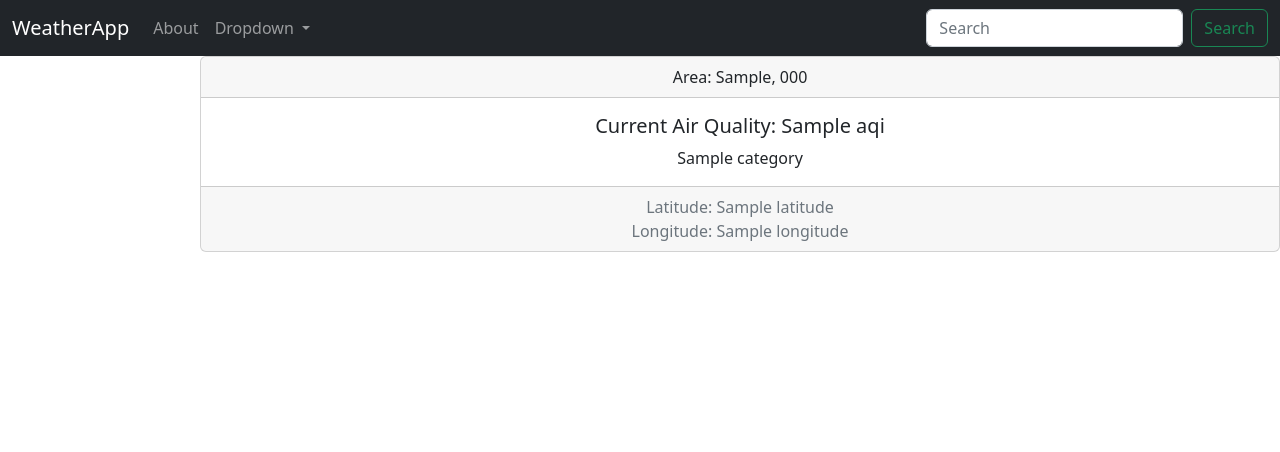
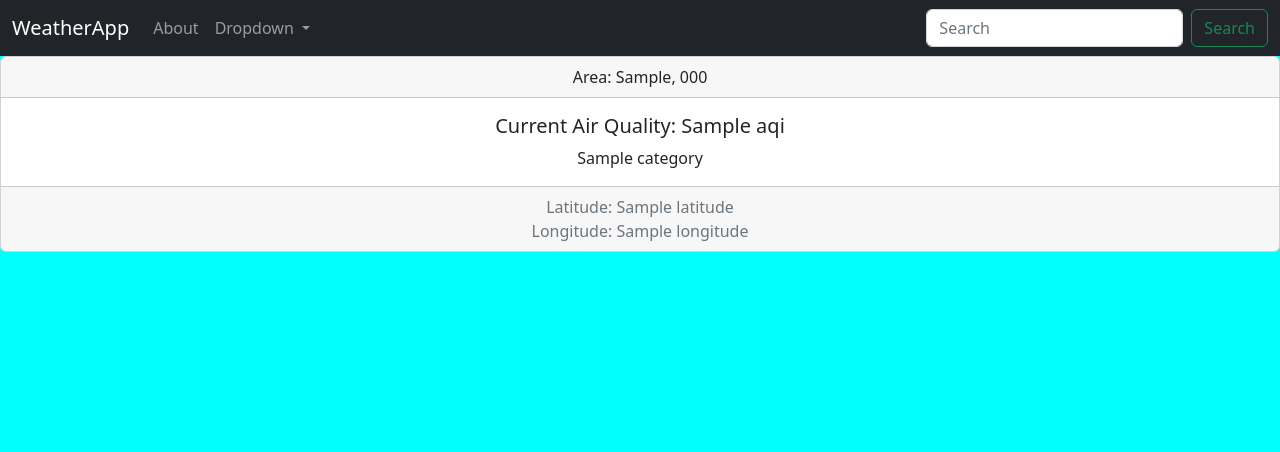
Before and after one commit to austinholmes33/weather-app, a Django app: template lookup/templates/home.html in a window 1280 px wide. Shown: the top 452 px of the page. Run offline with Django 4.2, Linux system fonts and the light colour scheme; the template is opened without the code that fills it: most values are stand-ins (such as "Sample title", 1, 10 or a date in 2020).

```diff
--- a/lookup/static/style.css
+++ b/lookup/static/style.css
@@ -1,3 +1,3 @@
-.card {
-    margin-left: 200px;
+body {
+    background-color: aqua;
 }
--- a/lookup/templates/base.html
+++ b/lookup/templates/base.html
@@ -6,7 +6,15 @@
     <meta name="viewport" content="width=device-width, initial-scale=1.0">
     {% block title %}<title>Base</title>{% endblock %}
     <link href="https://cdn.jsdelivr.net/npm/bootstrap@5.2.3/dist/css/bootstrap.min.css" rel="stylesheet" integrity="sha384-rbsA2VBKQhggwzxH7pPCaAqO46MgnOM80zW1RWuH61DGLwZJEdK2Kadq2F9CUG65" crossorigin="anonymous">
-    <link rel="stylesheet" href="../static/style.css">
+    <link href="../static/style.css" rel="stylesheet">
+    <style>
+      .good {background-color: #0C0;}
+      .moderate {background-color: #FFFF00;}
+      .usg {background-color: #FF9900;}
+      .unhealthy {background-color: #FF0000;}
+      .veryunhealthy {background-color: #990066;}
+      .hazardous {background-color: #660000;}
+    </style>
 </head>
 <body>
     <nav class="navbar navbar-expand-lg navbar-dark bg-dark">
--- a/lookup/templates/home.html
+++ b/lookup/templates/home.html
@@ -13,13 +13,12 @@
             <div class="card-header">
                 Area: {{ api.0.ReportingArea }}, {{ api.0.StateCode }}
             </div>
-            <div class="card-body">
+            <div class="card-body {{ category_color }}">
             <h5 class="card-title">Current Air Quality: {{ api.0.AQI }}</h5>
             <p class="card-text">{{ api.0.Category.Name }}</p>
 
             {% if api.0.Category.Name == "Good" %}
                 <p>Air quality is satisfactory, and air pollution poses little or no risk.</p>
-
             {% elif api.0.Category.Name == "Moderate" %}
                 <p>Air quality is acceptable. However, there may be a risk for some people, particularly those who are unusually sensitive to air pollution.</p>
             {% elif api.0.Category.Name == "Unhealthy for Sensitive Groups" %}
```
